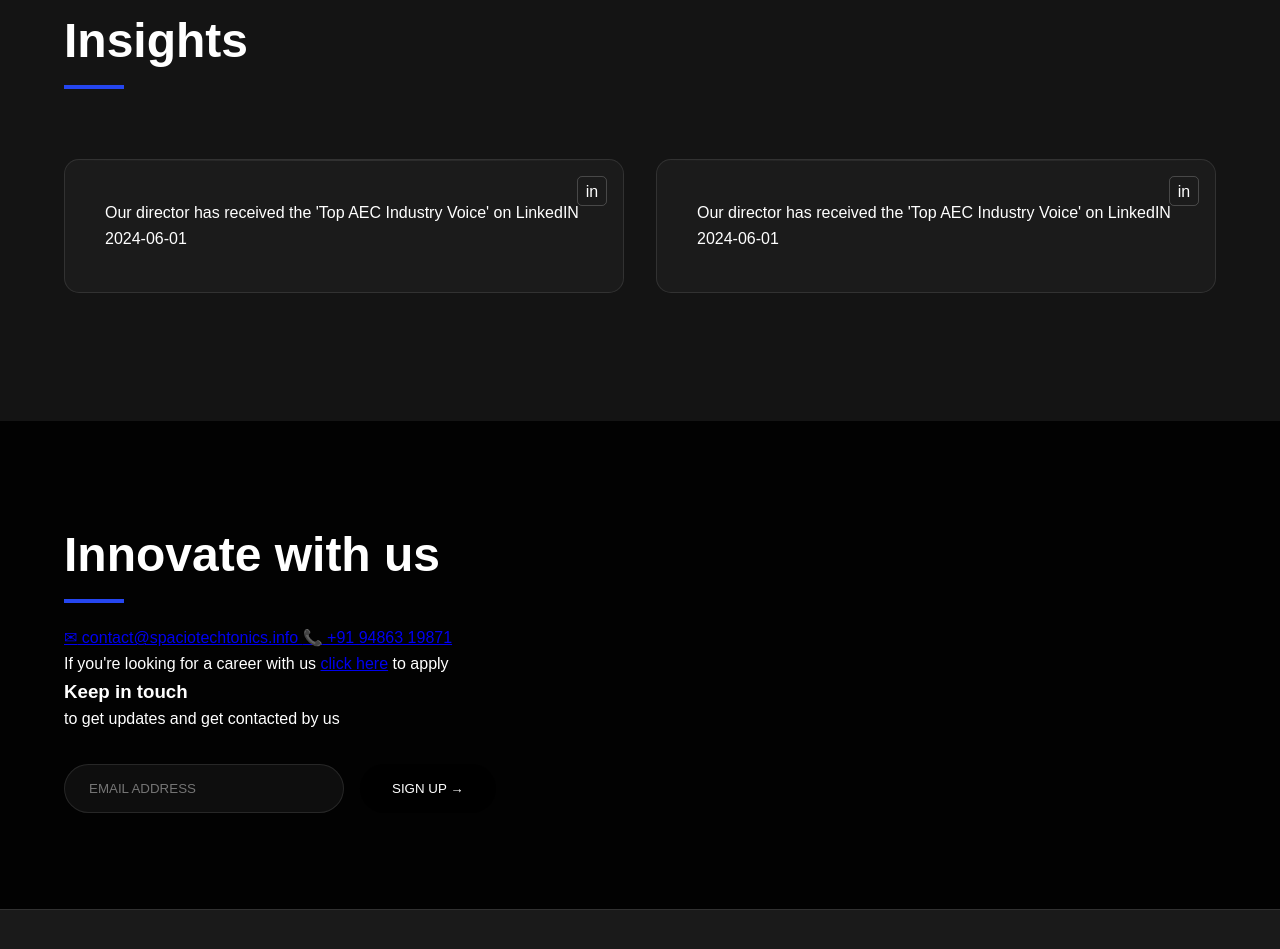
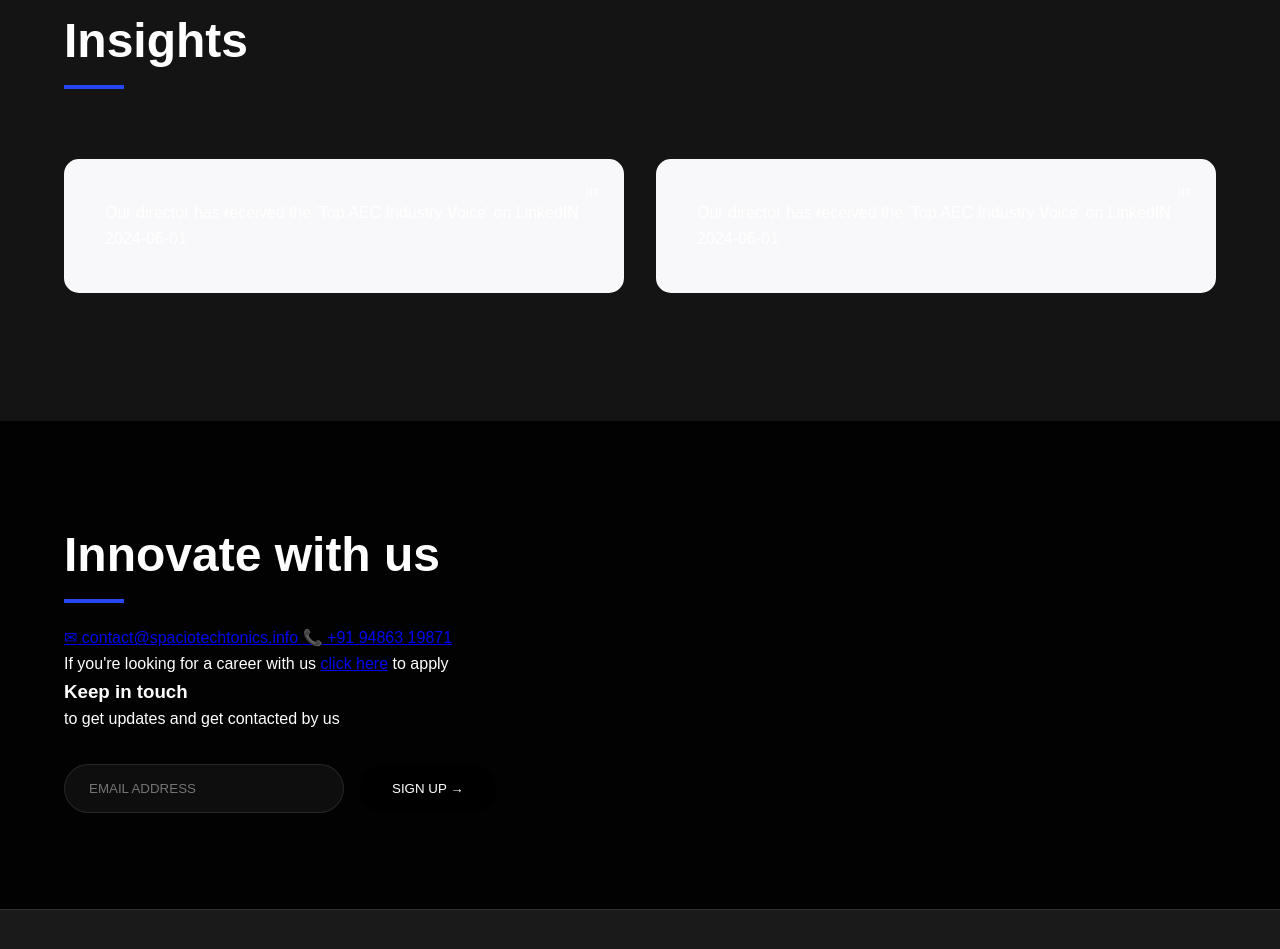
Before and after one commit to pratyek/assignment-, a plain HTML site: page index.html in a window 1280 px wide. Shown: the part 3160-4109 px from the top of the page. Drawn offline with Linux system fonts and the light colour scheme.

Commit message:
Update index.html

```diff
--- a/index.html
+++ b/index.html
@@ -117,12 +117,12 @@
         <div class="insights-slider">
             <button class="slider-btn prev-btn">←</button>
             <div class="insights-container">
-                <div class="insight-card">
+                <div class="insight-card"  style="background-color: #f8f8fa;">
                     <div class="linkedin-icon">in</div>
                     <p>Our director has received the 'Top AEC Industry Voice' on LinkedIN</p>
                     <span class="date">2024-06-01</span>
                 </div>
-                <div class="insight-card">
+                <div class="insight-card"  style="background-color: #f8f8fa;">
                     <div class="linkedin-icon">in</div>
                     <p>Our director has received the 'Top AEC Industry Voice' on LinkedIN</p>
                     <span class="date">2024-06-01</span>
```
